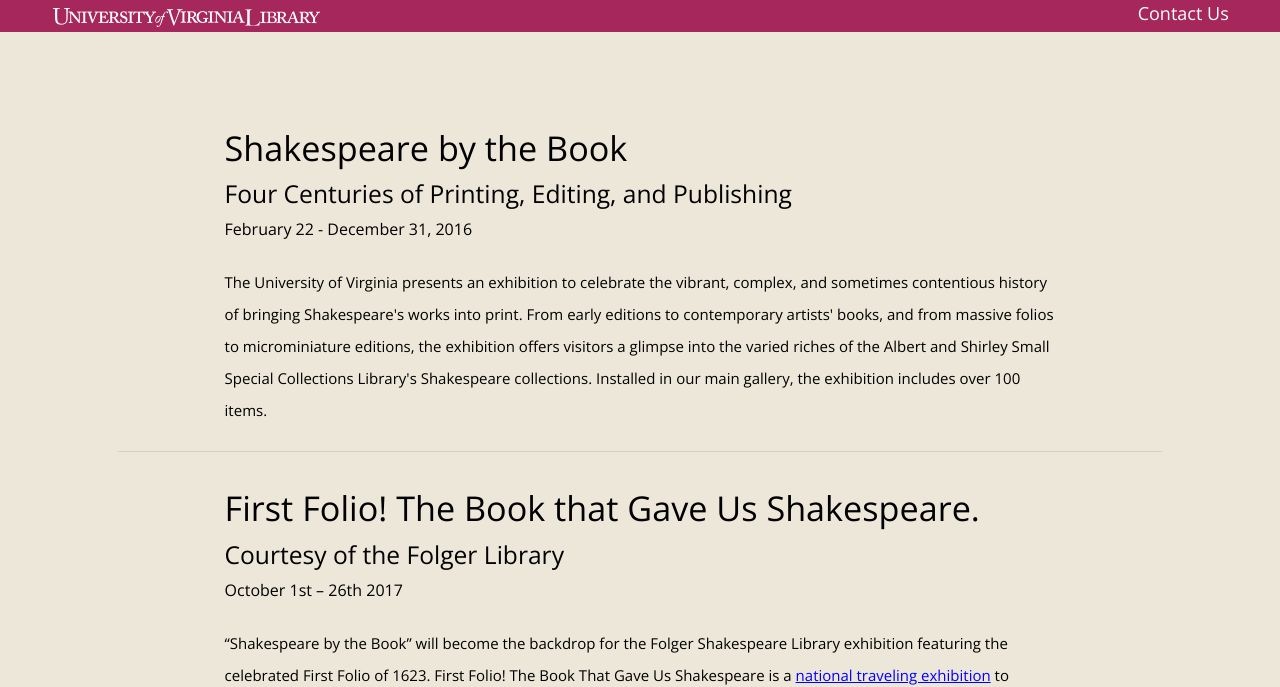
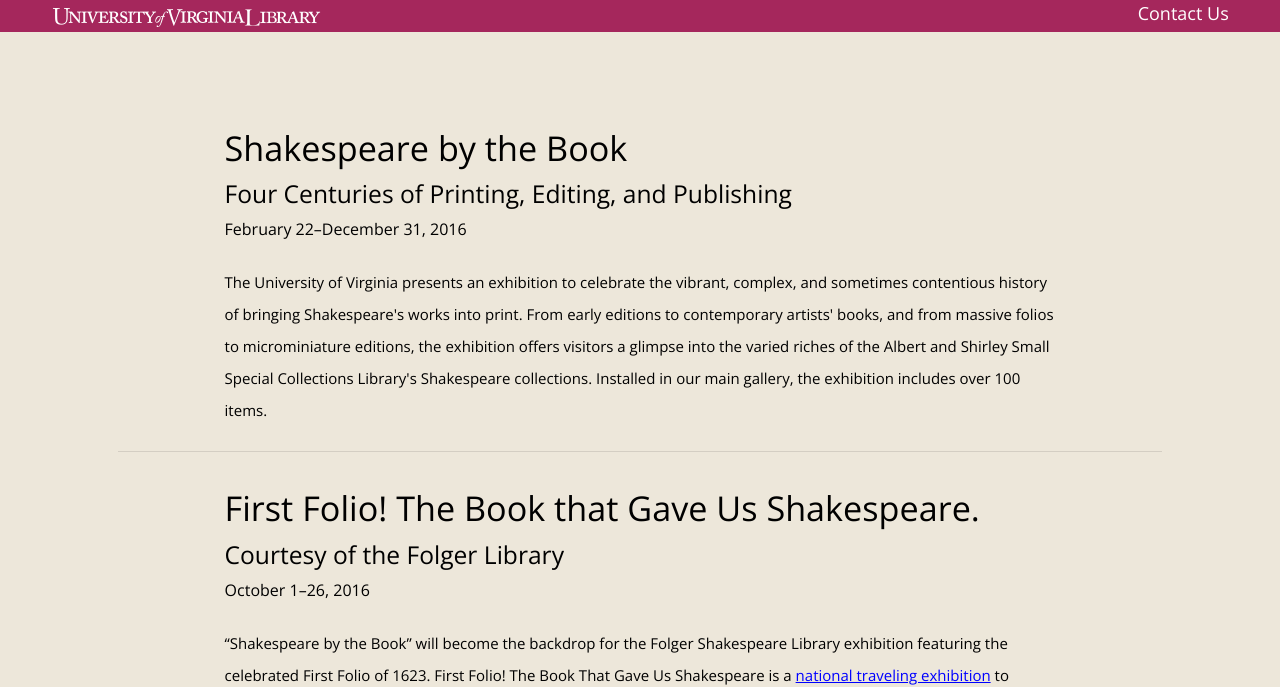
Before and after one commit to uvalib/shakespeare, a Jekyll site: the page built from index.html, in a window 1280 px wide and 1400 px high. Shown: the top 687 px of the window. Built offline with Jekyll 4.4.1, drawn with Linux system fonts in a browser that asks for light colours; nearby versions of some CDN libraries; some of the changed text lies outside the part shown.

Commit message:
changed date formatting

```diff
--- a/index.html
+++ b/index.html
@@ -9,7 +9,7 @@
     <div class="col s10 offset-s1 m10 offset-m1 l8 offset-l2">
       <h4>Shakespeare by the Book</h4>
       <h5>Four Centuries of Printing, Editing, and Publishing</h5>
-      <p>February 22 - December 31, 2016</p>
+      <p>February 22&ndash;December 31, 2016</p>
       <p class="body-text">The University of Virginia presents an exhibition to celebrate the vibrant,
       complex, and sometimes contentious history of bringing Shakespeare's works
       into print. From early editions to contemporary artists' books, and from
@@ -30,7 +30,7 @@
     <div class="col s10 offset-s1 m10 offset-m1 l8 offset-l2">
       <h4>First Folio! The Book that Gave Us Shakespeare.</h4>
       <h5>Courtesy of the Folger Library</h5>
-      <p>October 1st – 26th 2017</p>
+      <p>October 1&ndash;26, 2016</p>
       <p class="body-text">“Shakespeare by the Book” will become
         the backdrop for the Folger Shakespeare Library
         exhibition featuring the celebrated First Folio of 1623.
@@ -63,7 +63,7 @@
       <div class="card-content">
         <h5 class="folio-card__title">First Folio Tour Stop</h5>
         <p class="dates">
-          <strong>Dates:</strong> Oct 1st &ndash; 26th, 2016
+          <strong>Dates:</strong> Oct 1&ndash;26, 2016
         </p>
         <p>
           The UVA Library will be hosting the Folger Shakespeare Library's
```
